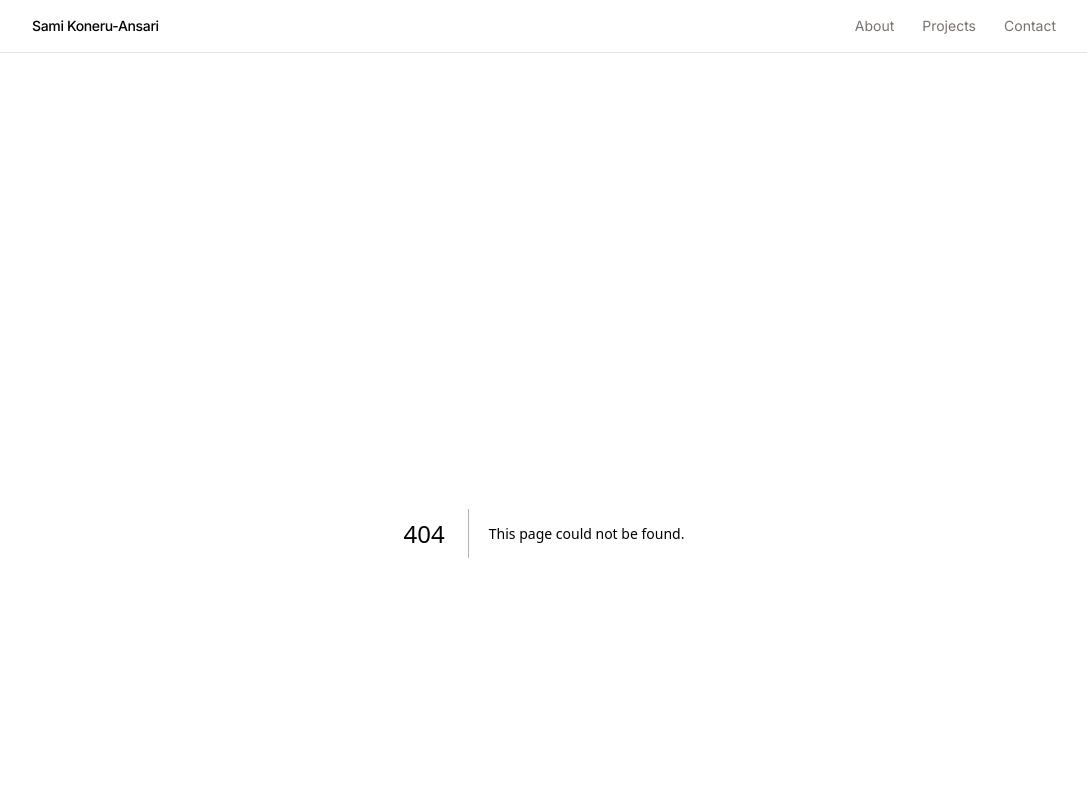
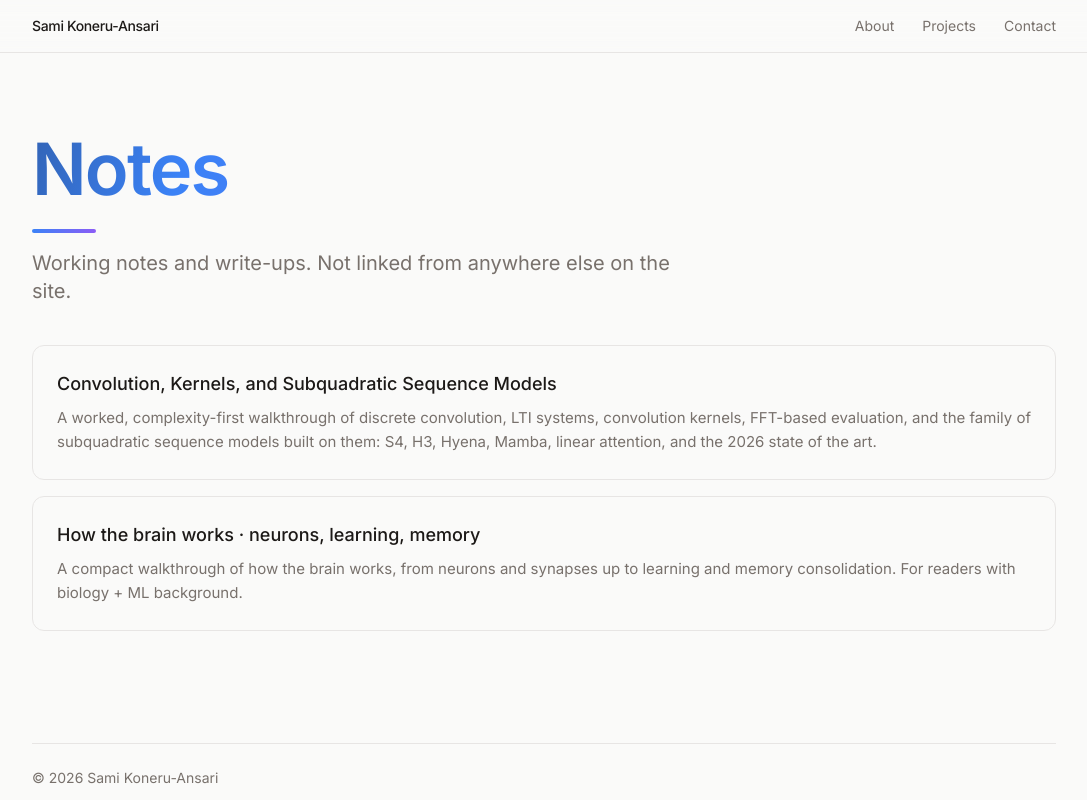
Before and after one commit to SamiKoneru/Personal_Website, a Next.js app: page /notes in a window 1280 px wide. Before the commit this address had no page. Shown: the top 800 px of the page, without its empty margins (96-1183 px from the left). Built offline with nearby package versions, Linux system fonts and the light colour scheme.

Commit message:
Add /notes index, move brainstuff under notes

```diff
--- /dev/null
+++ b/app/notes/page.tsx
@@ -0,0 +1,134 @@
+import fs from "node:fs";
+import path from "node:path";
+import { Reveal } from "@/components/Reveal";
+
+export const metadata = {
+  title: "Notes",
+};
+
+type Note = { title: string; description?: string; href: string };
+
+// "how-the-brain-works" -> "How The Brain Works"
+function prettifySlug(slug: string) {
+  return slug
+    .replace(/[-_]+/g, " ")
+    .replace(/\b\w/g, (c) => c.toUpperCase())
+    .trim();
+}
+
+// Collapse whitespace and swap any em/en dash for the site's middot separator,
+// so parsed titles stay clean and dash-free.
+function normalizeTitle(s: string) {
+  return s
+    .replace(/&amp;/g, "&")
+    .replace(/\s*[—–]\s*/g, " · ")
+    .replace(/\s+/g, " ")
+    .trim();
+}
+
+function firstMatch(src: string, re: RegExp) {
+  const m = src.match(re);
+  return m ? m[1].trim() : undefined;
+}
+
+// Next.js note routes: app/notes/<slug>/page.tsx -> /notes/<slug>
+function readAppNotes(): Note[] {
+  const dir = path.join(process.cwd(), "app", "notes");
+  let dirents: fs.Dirent[] = [];
+  try {
+    dirents = fs.readdirSync(dir, { withFileTypes: true });
+  } catch {
+    return [];
+  }
+  const notes: Note[] = [];
+  for (const d of dirents) {
+    if (!d.isDirectory()) continue;
+    const pagePath = path.join(dir, d.name, "page.tsx");
+    if (!fs.existsSync(pagePath)) continue;
+    const src = fs.readFileSync(pagePath, "utf8");
+    const title = firstMatch(src, /title:\s*["'`]([^"'`]+)["'`]/);
+    const description = firstMatch(src, /description:\s*["'`]([^"'`]+)["'`]/);
+    notes.push({
+      title: title ? normalizeTitle(title) : prettifySlug(d.name),
+      description,
+      href: `/notes/${d.name}`,
+    });
+  }
+  return notes;
+}
+
+// Static note folders: public/notes/<slug>/index.html -> /notes/<slug>/
+function readStaticNotes(): Note[] {
+  const dir = path.join(process.cwd(), "public", "notes");
+  let dirents: fs.Dirent[] = [];
+  try {
+    dirents = fs.readdirSync(dir, { withFileTypes: true });
+  } catch {
+    return [];
+  }
+  const notes: Note[] = [];
+  for (const d of dirents) {
+    if (!d.isDirectory()) continue;
+    const htmlPath = path.join(dir, d.name, "index.html");
+    if (!fs.existsSync(htmlPath)) continue;
+    const src = fs.readFileSync(htmlPath, "utf8");
+    const title = firstMatch(src, /<title>([\s\S]*?)<\/title>/i);
+    const description = firstMatch(
+      src,
+      /<meta[^>]+name=["']description["'][^>]+content=["']([^"']*)["']/i,
+    );
+    notes.push({
+      title: title ? normalizeTitle(title) : prettifySlug(d.name),
+      description: description ? normalizeTitle(description) : undefined,
+      // Point at the file directly: `next dev` won't resolve the bare
+      // directory to index.html, though Vercel would.
+      href: `/notes/${d.name}/index.html`,
+    });
+  }
+  return notes;
+}
+
+export default function NotesIndex() {
+  const notes = [...readAppNotes(), ...readStaticNotes()].sort((a, b) =>
+    a.title.localeCompare(b.title),
+  );
+
+  return (
+    <main className="space-y-10">
+      <header className="space-y-4">
+        <h1 className="gradient-text pb-2 text-5xl font-semibold leading-[1.1] tracking-tight sm:text-6xl md:text-7xl">
+          Notes
+        </h1>
+        <div className="accent-bar" />
+        <p className="max-w-2xl text-lg text-[color:var(--muted)] sm:text-xl">
+          Working notes and write-ups. Not linked from anywhere else on the
+          site.
+        </p>
+      </header>
+
+      {notes.length === 0 ? (
+        <p className="text-[color:var(--muted)]">Nothing here yet.</p>
+      ) : (
+        <div className="grid gap-4">
+          {notes.map((n, i) => (
+            <Reveal key={n.href} delay={i * 60}>
+              <a
+                href={n.href}
+                className="card-hover group block rounded-xl border border-[color:var(--border)] bg-[color:var(--background)]/40 p-6 backdrop-blur-sm hover:border-[color:var(--accent)]"
+              >
+                <h2 className="text-lg font-medium group-hover:text-[color:var(--accent)]">
+                  {n.title}
+                </h2>
+                {n.description && (
+                  <p className="mt-2 text-[15px] leading-relaxed text-[color:var(--muted)]">
+                    {n.description}
+                  </p>
+                )}
+              </a>
+            </Reveal>
+          ))}
+        </div>
+      )}
+    </main>
+  );
+}
```
Also changed, not shown: public/notes/brainstuff/index.html (renamed from public/brainstuff/index.html).
